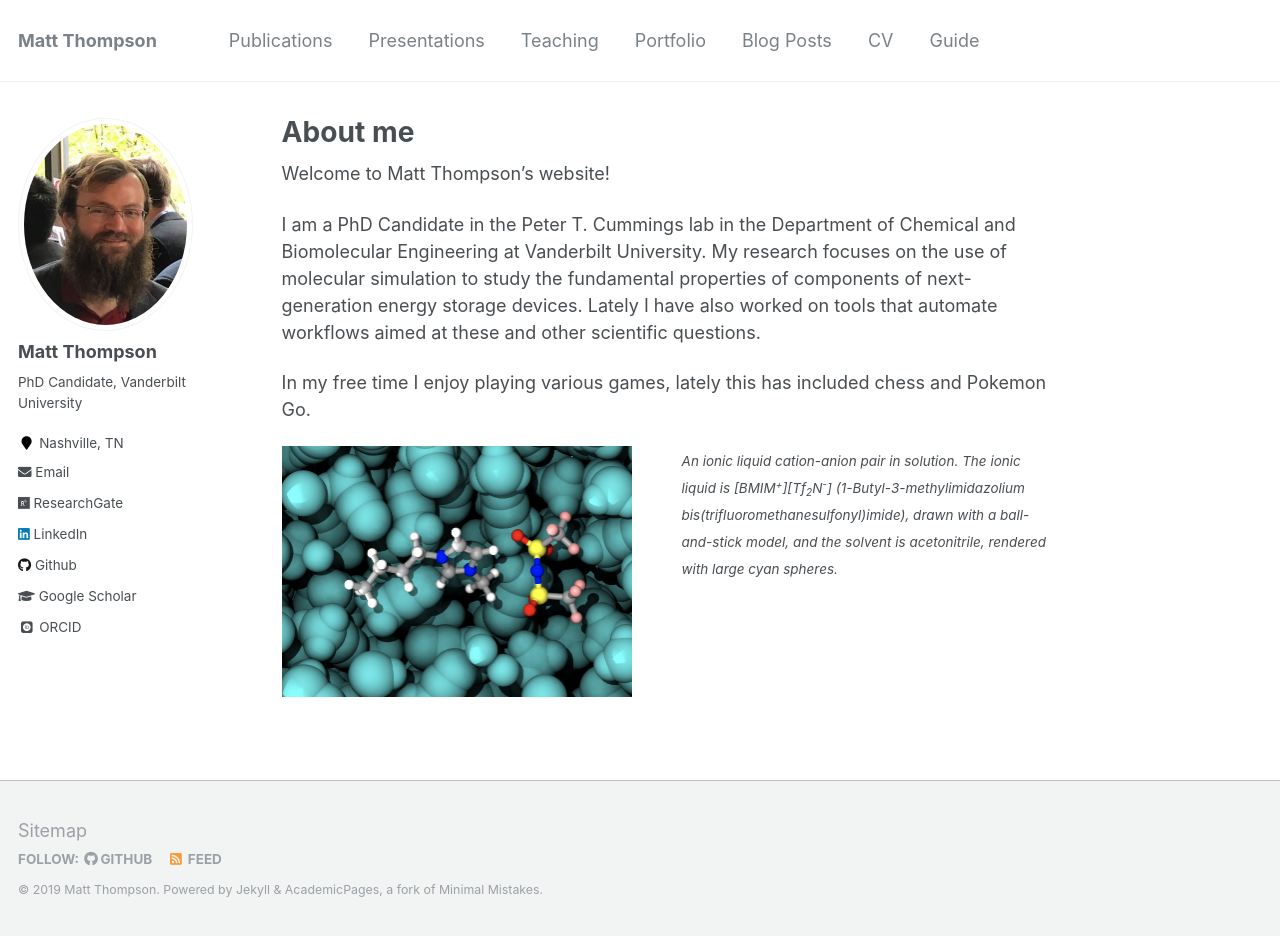
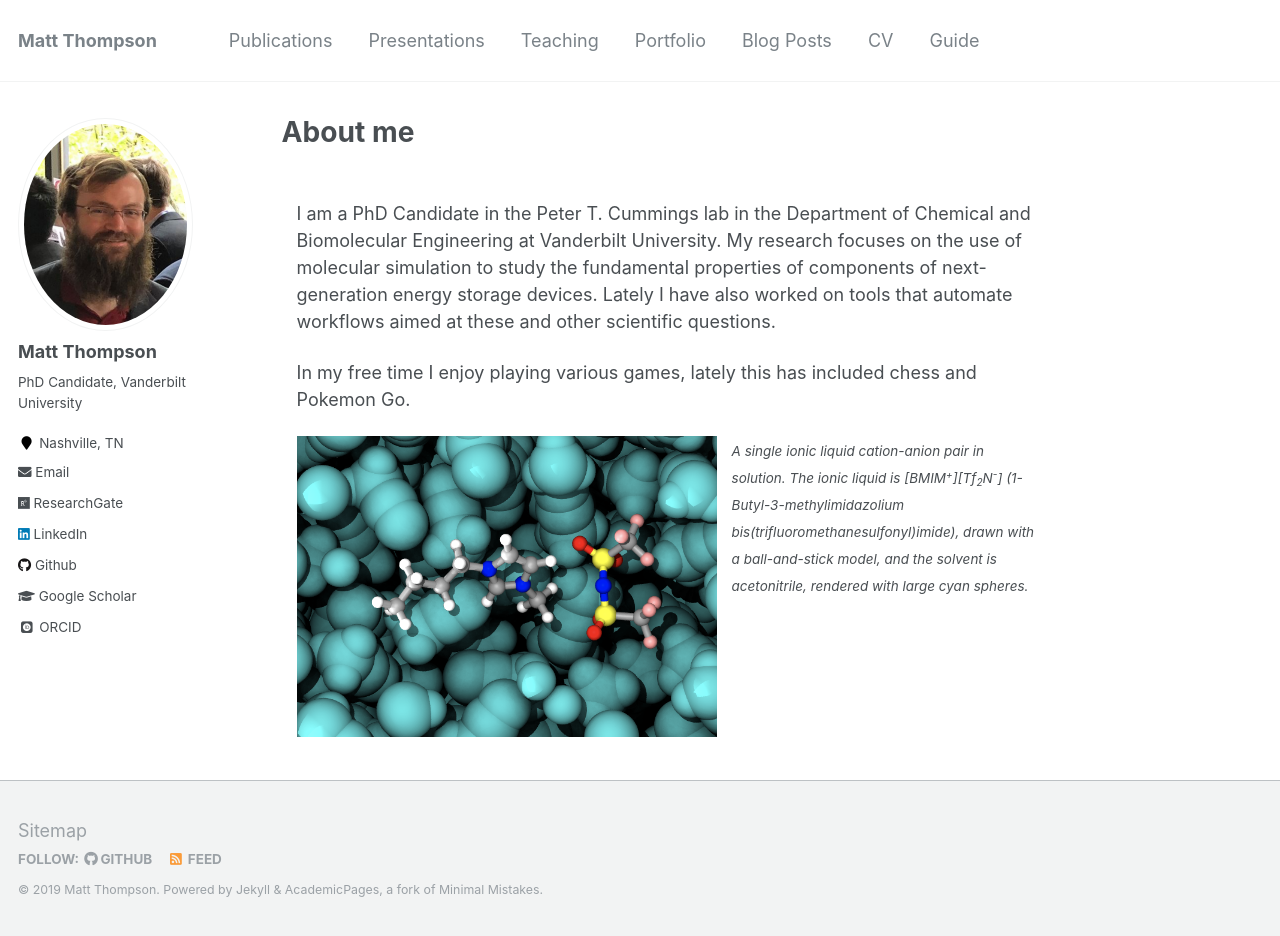
Before and after one commit to mattwthompson/mattwthompson.github.io, a Jekyll site: the page built from _pages/about.md, in a window 1280 px wide and 936 px high. Built offline with Jekyll 4.4.1, drawn with Linux system fonts in a browser that asks for light colours; some web fonts are replaced.

Commit message:
Update about page

```diff
--- a/_pages/about.md
+++ b/_pages/about.md
@@ -8,23 +8,31 @@ redirect_from:
   - /about.html
 ---
 
-Welcome to Matt Thompson's website!
+<div
+style="max-width:800px;margin-left:auto;margin-right:auto;padding-top:40px;padding-bottom:20px;padding-left:15px;padding-right:15px">
 
+<p>
 I am a PhD Candidate in the Peter T. Cummings lab in the Department of Chemical
 and Biomolecular Engineering at Vanderbilt University. My research focuses on
 the use of molecular simulation to study the fundamental properties of
 components of next-generation energy storage devices. Lately I have also worked
 on tools that automate workflows aimed at these and other scientific questions.
+</p>
 
+<p>
 In my free time I enjoy playing various games, lately this has included chess and Pokemon Go.
+</p>
 
-<img style="float: left; margin: 0px 50px 0px 0px;" src="/images/solvent.png" height="250" width="350"/>
+<img style="float: left; margin: 0px 15px 10px 0px;" src="/images/solvent.png"  height="300" width="420"/>
 
+<p>
 <small>
-<i>
-An ionic liquid cation-anion pair in solution. The ionic liquid is
+<i>A single ionic liquid cation-anion pair in solution. The ionic liquid is
 [BMIM<sup>+</sup>][Tf<sub>2</sub>N<sup>-</sup>] (1-Butyl-3-methylimidazolium
 bis(trifluoromethanesulfonyl)imide), drawn with a ball-and-stick model, and the
 solvent is acetonitrile, rendered with large cyan spheres.
 </i>
 </small>
+</p>
+
+</div>
```
